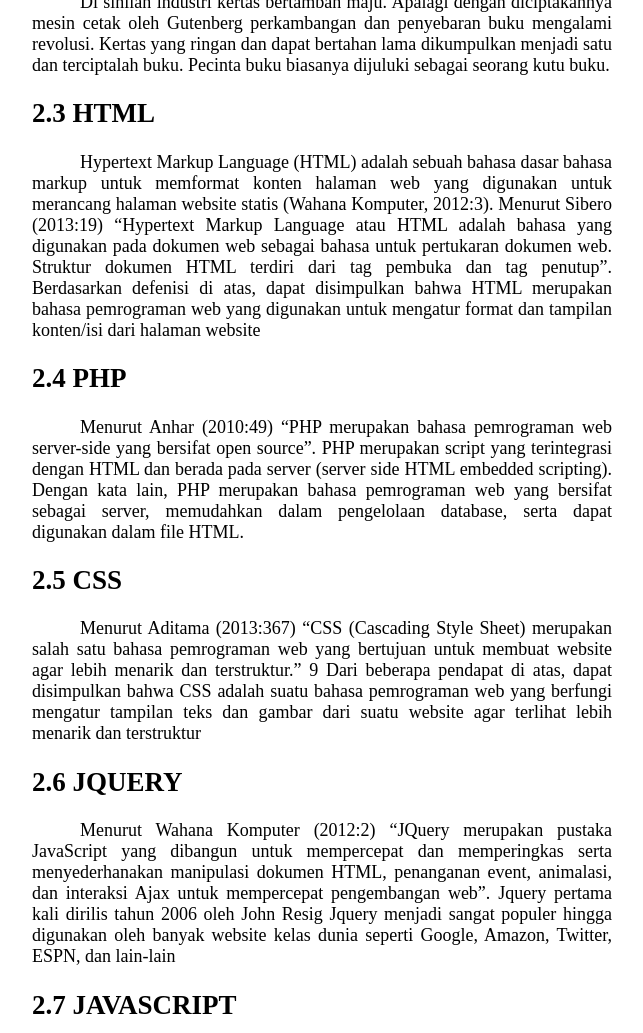
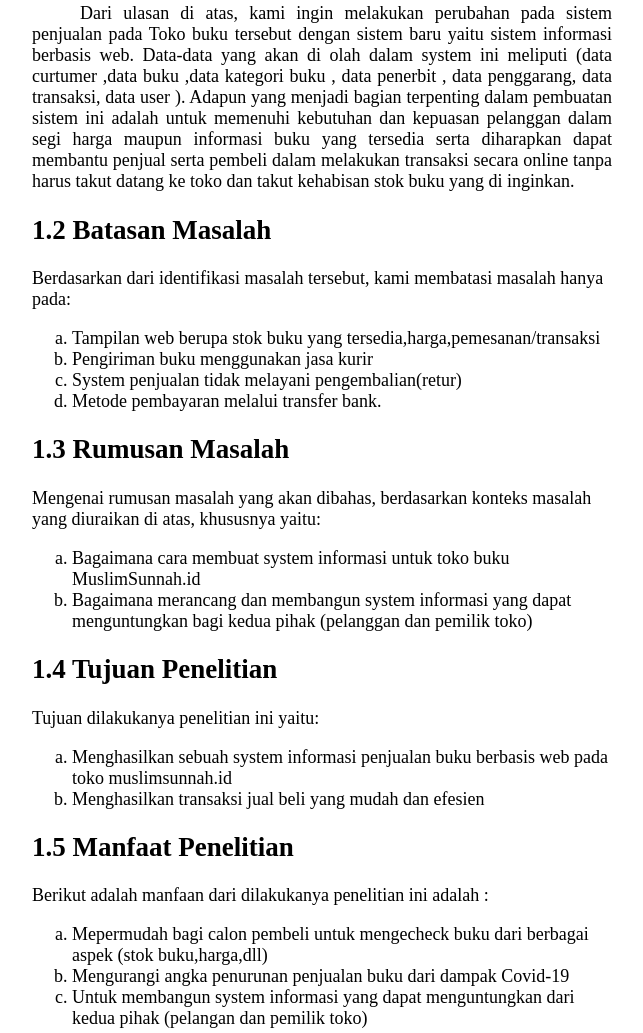
Before and after one commit to tatashandharu/mdpl12, a plain HTML site: page index.html in a window 1280 px wide. Shown: the part 1967-3000 px from the top of the page, without its empty margins (318-961 px from the left). Drawn offline with Linux system fonts and the light colour scheme.

Commit message:
Menambahkan Bab 1

```diff
--- a/index.html
+++ b/index.html
@@ -43,7 +43,45 @@
         </b></p></center> <hr>
         <br>
         <br>
-        <h1 style="font-size: 30px ;">
+
+        <h1 style="font-size: 30px ;"> BAB I <br> Pendahuluan</h1>
+        <h2 style="font-weight: bold;">1.1 Latar Belakang</h2>
+        <p style="text-align: justify; text-indent: 0.5in;">Kemajuan dan perkembangan teknologi di bidang pengetahuan di jaman ini sudah semakin berkembang, terlihat dari penggunaan teknologi yang semakin luas di kalangan masyarakat, baik anak-anak, orang dewasa sudah menjadikan teknologi sebagai suatu kebutuhan utama. Dengan kemajuan teknologi ini, banyak pengusaha yang memanfaatkannya sebagai alat untuk memasarkan usahanya. Dengan teknologi yang sudah semakin canggih ini sudah seharusnya kita memanfaatkan dengan sebaik-baiknya, misalnya dengan memanfaatkan media untuk memasarkan produk secara online. </p>
+        <p style="text-align: justify; text-indent: 0.5in;">Teknologi internet telah terbukti merupakan sarana informasi yang efisien dan juga efektif sebagai sarana penyabaran informasi yang bisa diakses oleh setiap orang, kapanpun dan dimanapun. Internet juga memberikan sebuah layanan berupa website yang di dalamnya didapati informasi-informasi dari seluruh penjuru dunia yang bisa digunakan untuk ilmu pengetahuan, bisnis dan lain-lain.  Hampir semua bidang menggunakan komputer untuk proses pengambilan keputusan, maka dengan sistem yang sudah terkomputerisasi dapat menyelesaikan permasalahan yang ada sehingga bagi pengusahan yang tidak menggunakan teknologi untuk bisnisnya akan kalah dalam bersaing.</p>
+        <p style="text-align: justify; text-indent: 0.5in;">Toko muslimsunnah.id adalah salah satu toko buku yang berada di jl.Pemuda No.160, Kemirirejo, Kec.Magelang Tengah, Kota Magelang, Jawa Tengah. Toko musilmsunnah.id ini menyediakan berbagai macam buku seperti Buku Keagamaan (Buku Aqidah,Buku Panduan Solat DLL), Buku Sejarah Islam. Toko musilmsunnah.id ini tidak hanya menjadi tempat berjualan, tapi juga menjadi tempat berkumpulnya orang yang ingin belajar. Meskipun toko musilmsunnah.id ini adalah toko buku yang lengkap, tapi toko ini masih kurang dikenal masyarakat, karena kurangnya promosi dan penggunakan teknologi yang masih manual. Penjual kesulitan mempromosikan bukunya di media sosial karena stok buku yang tersedia hanya sedikit sehingga kadang beberapa pembeli akan kecewa, karena itu penjual sangat jarang menggunakan media sosial untuk menjual maupun mempromosikan buku.</p>
+        <p style="text-align: justify; text-indent: 0.5in;">Terlebih lagi sejak awal tahun 2020 pengunjung semakin sepi karena Covid-19, karena biasanya toko musilmsunnah.id tersebut lebih sering dikunjungi oleh masyarakat. Sebagai sarana layanan, Sistem Informasi berbasis web dapat memberikan nilai tambah bagi Toko musilmsunnah.id tersebut, karena dapat diakses dengan oleh setiap orang yang membutuhkannya. Sistem informasi ini dapat diakses oleh pemilik maupun pembeli guna memperoleh informasi tentang stok buku yang tersedia maupun pemesanan buku yang diinginkan calon pembeli.</p>
+        <p style="text-align: justify; text-indent: 0.5in;">Dari ulasan di atas, kami ingin melakukan perubahan pada sistem penjualan pada Toko buku tersebut dengan sistem baru yaitu sistem informasi berbasis web. Data-data yang akan di olah dalam system ini meliputi (data curtumer ,data buku ,data kategori buku , data penerbit , data penggarang, data transaksi, data user ). Adapun yang menjadi bagian terpenting dalam pembuatan sistem ini adalah untuk memenuhi kebutuhan dan kepuasan pelanggan dalam segi harga maupun informasi buku yang tersedia serta diharapkan dapat membantu penjual serta pembeli dalam melakukan transaksi secara online tanpa harus takut datang ke toko dan takut kehabisan stok buku yang di inginkan. </p>
+
+        <h2 style="font-weight: bold;">1.2 Batasan Masalah</h2>
+        <p>Berdasarkan dari identifikasi masalah tersebut, kami membatasi masalah hanya pada:</p>
+        <ol type="a">
+            <li>Tampilan web berupa stok buku yang tersedia,harga,pemesanan/transaksi</li>
+            <li>Pengiriman buku menggunakan jasa kurir </li>
+            <li>System penjualan tidak melayani pengembalian(retur)</li>
+            <li>Metode pembayaran melalui transfer bank.</li>
+        </ol>
+
+        <h2 style="font-weight: bold;">1.3 Rumusan Masalah</h2>
+        <p>Mengenai rumusan masalah yang akan dibahas, berdasarkan konteks masalah yang diuraikan di atas, khususnya yaitu: </p>
+        <ol type="a">
+            <li>Bagaimana cara membuat system informasi untuk toko buku MuslimSunnah.id</li>
+            <li>Bagaimana merancang dan membangun system informasi yang dapat menguntungkan bagi kedua pihak (pelanggan dan pemilik toko)</li>
+        </ol>
+
+        <h2 style="font-weight: bold;">1.4 Tujuan Penelitian </h2>
+        <p>Tujuan dilakukanya penelitian ini yaitu:</p>
+        <ol type="a">
+            <li>Menghasilkan sebuah system informasi penjualan buku berbasis web pada toko muslimsunnah.id</li>
+            <li>Menghasilkan transaksi jual beli yang mudah dan efesien </li>
+        </ol>
+
+        <h2 style="font-weight: bold;">1.5 Manfaat Penelitian </h2>
+        <p>Berikut adalah manfaan dari dilakukanya penelitian ini adalah :</p>
+        <ol type="a">
+            <li>Mepermudah bagi calon pembeli untuk mengecheck buku dari berbagai aspek (stok buku,harga,dll)</li>
+            <li>Mengurangi  angka penurunan penjualan buku dari dampak Covid-19</li>
+            <li>Untuk membangun system informasi yang dapat menguntungkan dari kedua pihak (pelangan dan pemilik toko)</li>
+        </ol>
 
 
             <h1 style="font-size: 30px ;">BAB II <br>LANDASAN TEORI</h1>
```
